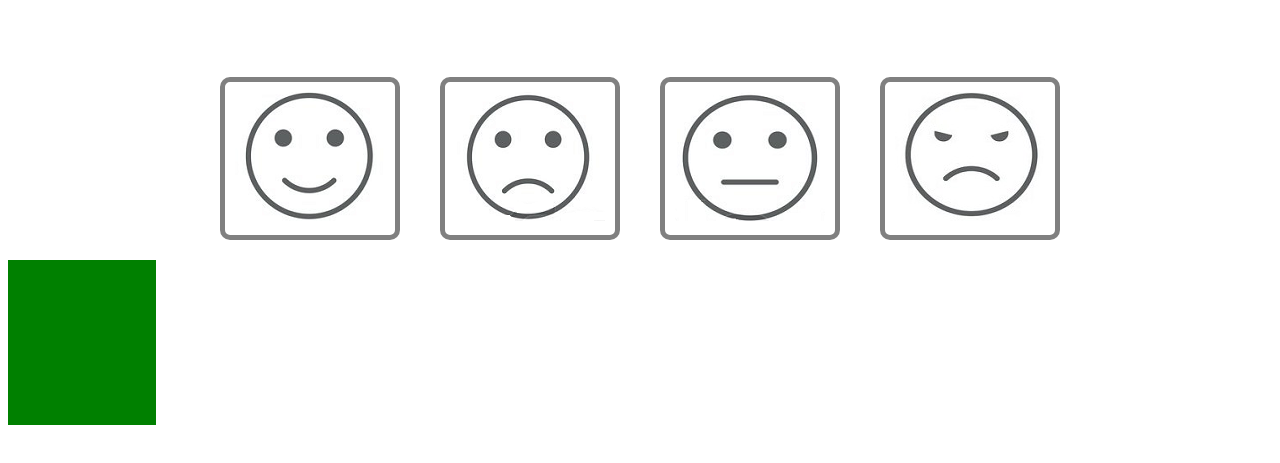
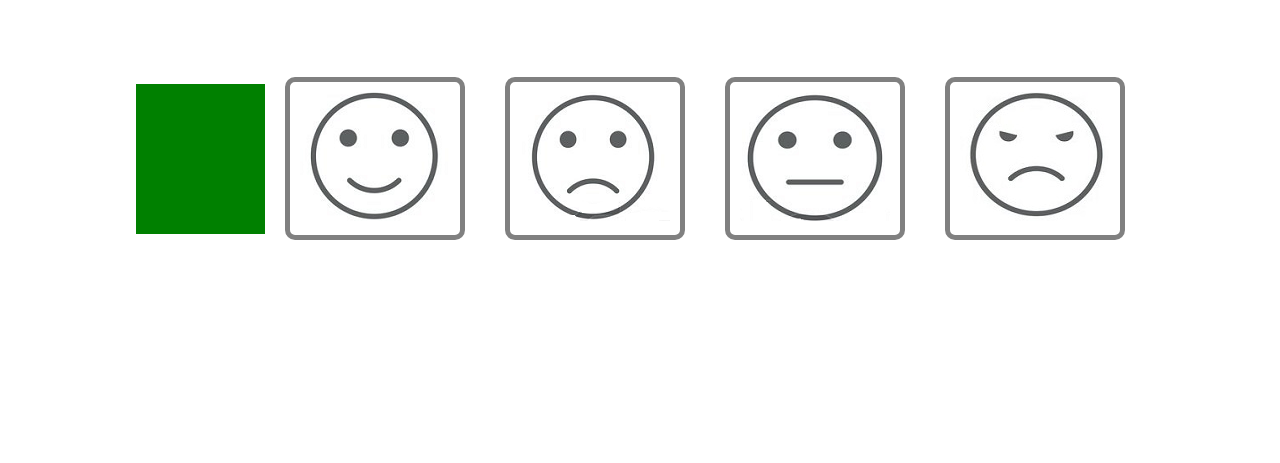
Before and after one commit to apryllc/affirm-me, a plain HTML site: page index.html in a window 1280 px wide. Shown: the part 113-576 px from the top of the page. Drawn offline with nearby package versions, Linux system fonts and the light colour scheme.

Commit message:
playing with positioning but color overlays are broken

```diff
--- a/css/main.css
+++ b/css/main.css
@@ -6,8 +6,10 @@
 /* remember to create flex container first */
 .moods {
     display: flex;
+    flex-direction: row;
     justify-content: center;
     align-items: center;
+    position: relative;
 }
 
 .moods .happy, .sad, .meh, .angry {
@@ -15,15 +17,42 @@ border: 5px solid grey;
 border-radius: 10px;
 padding: 10px;
 margin: 20px;
+z-index: 1;
+/* position: absolute; */
 }
 
 .overlay-1 {
-    height: 165px;
-    width: 148px;
+    height: 150px;
+    width: 129px;
+    z-index: 2;
+    background-color: green;
+}
+
+/*.overlay-2 {
+    height: 150px;
+    width: 129px;
+    position: absolute;
+    z-index: 2;
+    background-color: green;
+}
+
+.overlay-3 {
+    height: 150px;
+    width: 129px;
+    position: absolute;
+    z-index: 2;
+    background-color: green;
+}
+
+.overlay-4 {
+    height: 150px;
+    width: 129px;
+    position: absolute;
+    z-index: 2;
     background-color: green;
 }
 
 .happy:focus,
 .happy:hover {
   background-color: green;
-}
+} */
--- a/index.html
+++ b/index.html
@@ -13,23 +13,30 @@
 </div>
 <h1 class="feeling">How Are You Feeling Today?</h1>
 <div class="moods">
+    <div class="overlay-1">
+        </div>
     <div class="happy">
     <img src="./img/happy.png">
     </div>
+    <div class="overlay-2">
+        </div>
     <div class="sad">
     <img src="./img/sad.png">
     </div>
+    <div class="overlay-3">
+        </div>
     <div class="meh">
     <img src="./img/meh.png">
     </div>
+    <div class="overlay-4">
+        </div>
     <div class="angry">
     <img src="./img/angry.png">
     </div>
     <div class="random">
     </div>
 </div>
-<div class="overlay-1">
-    </div>
+
 <!-- link to jquery library -->
 <script src="https://ajax.googleapis.com/ajax/libs/jquery/2.1.3/jquery.min.js"></script>
 <!-- link to my javascript -->
```
